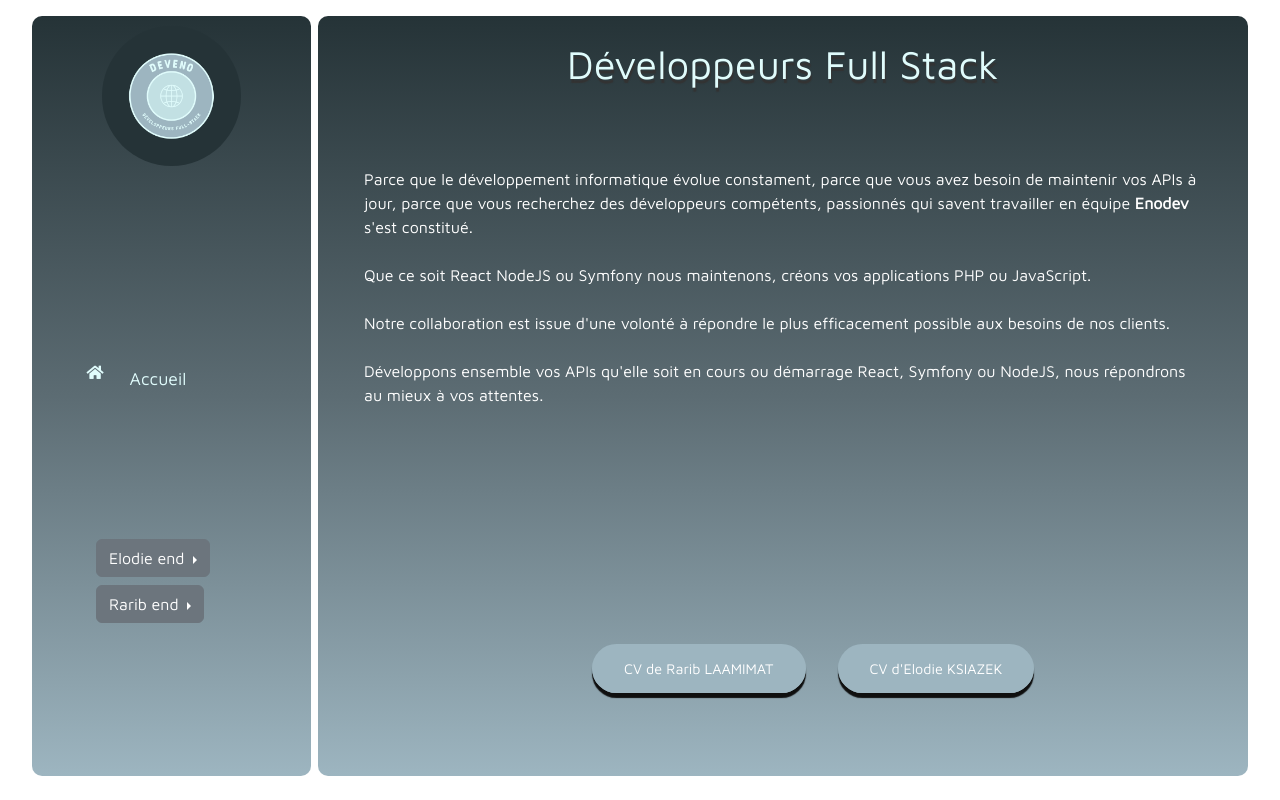
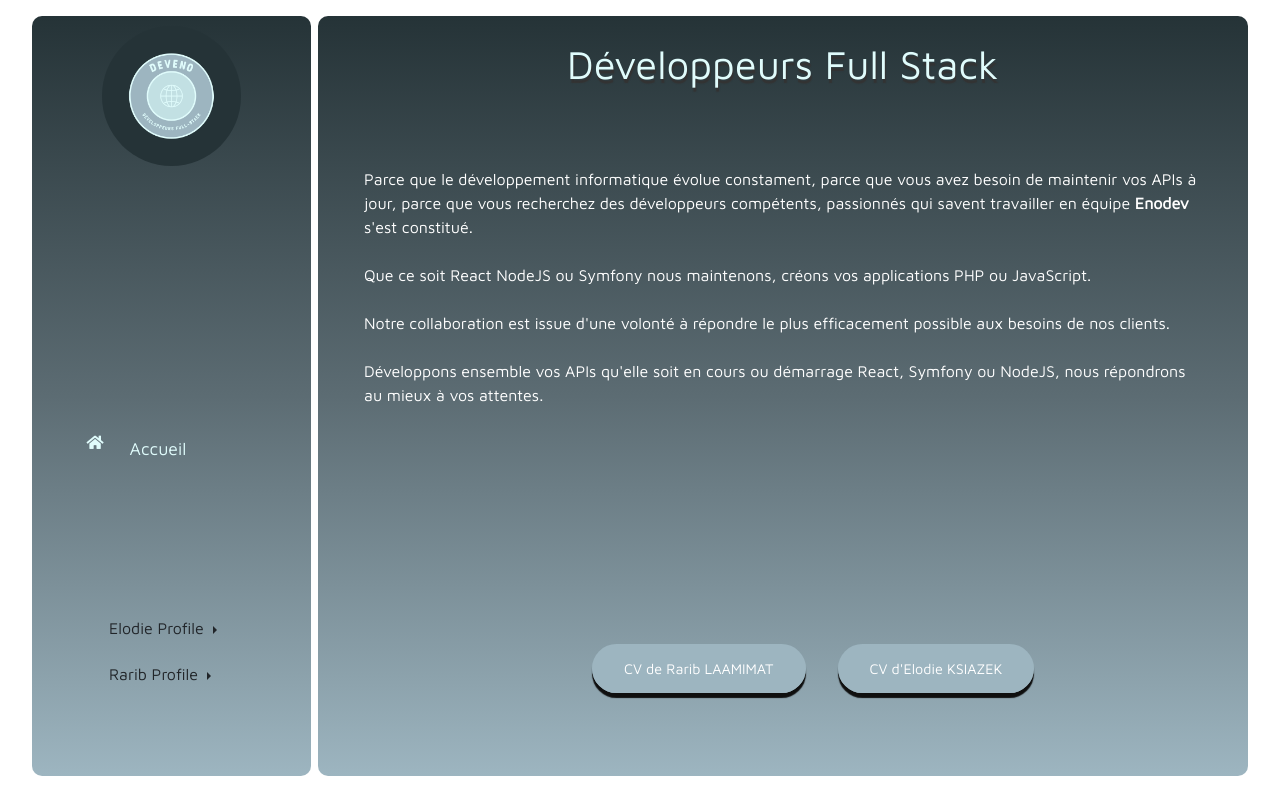
Before and after one commit to elodie-sz/CV-React, a React (Create React App) app: page / in a window 1280 px wide. Built offline with nearby package versions, Linux system fonts and the light colour scheme; a web font is replaced by a local one.

Commit message:
Fin avant css

```diff
--- a/public/index.html
+++ b/public/index.html
@@ -24,7 +24,7 @@
       work correctly both with client-side routing and a non-root public URL.
       Learn how to configure a non-root public URL by running `npm run build`.
     -->
-    <link rel="shortcut icon" href="./media/laptop.svg">
+    <link rel="shortcut icon" href="./media/deveno.png">
     <link rel="stylesheet" href="https://use.fontawesome.com/releases/v5.8.2/css/all.css">
 
     <title>Equipe dev Elodie & Rarib</title>
--- a/src/components/Navigation.js
+++ b/src/components/Navigation.js
@@ -32,8 +32,8 @@
                                     key={direction}
                                     id={`dropdown-button-drop-${direction}`}
                                     drop={direction}
-                                    variant="secondary"
-                                    title={` Elodie ${direction} `}
+                                    variant=""
+                                    title={` Elodie Profile `}
                                 >
                                     <Dropdown.Item eventKey="1">
                                         <NavLink exact="true" to="/competencesEK" activeClassName="navActive">
@@ -70,8 +70,8 @@
                                     key={direction}
                                     id={`dropdown-button-drop-${direction}`}
                                     drop={direction}
-                                    variant="secondary"
-                                    title={` Rarib ${direction} `}
+                                    variant=""
+                                    title={` Rarib Profile `}
                                 >
                                     <Dropdown.Item eventKey="1">
                                         <NavLink exact="true" to="/competences" activeClassName="navActive">
--- a/src/styles/components/_navigation.scss
+++ b/src/styles/components/_navigation.scss
@@ -47,7 +47,7 @@
 }
 
   .navigation {
-    grid-area: 2;
+    grid-area: 3;
     padding: 1rem 1rem;
 
     ul {
```
